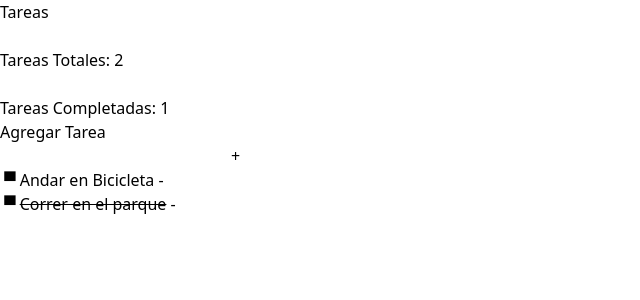
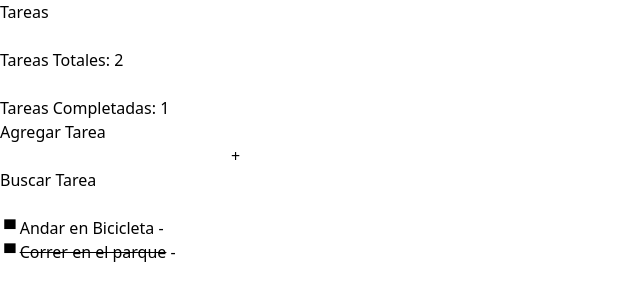
Before and after one commit to joaquinirigoyen/TO-DO, a React (Create React App) app in the folder pwa2024/: page / in a window 1280 px wide. Shown: the top 300 px of the page, without its empty margins (0-640 px from the left). Built offline with nearby package versions, Linux system fonts and the light colour scheme.

Commit message:
Buscador de Tareas

```diff
--- /dev/null
+++ b/pwa2024/src/Components/Buscador/Buscador.jsx
@@ -0,0 +1,25 @@
+import { useState } from "react";
+
+export default function Buscador({buscarTarea}){
+    const [valorinput, setValorInput] = useState("");
+
+    function cambiaValorYBuscaTarea(valor){
+        setValorInput(valor);
+        buscarTarea(valor);
+    }
+    function handleClick(){
+        setValorInput("");
+        buscarTarea("");
+    }
+
+    return (
+        <>
+            <label>Buscar Tarea</label><br/>
+                <input type="text"
+                    value = {valorinput}
+                    onChange ={e => cambiaValorYBuscaTarea(e.target.value)}
+                    onClick={handleClick} >
+                </input>
+        </>
+    )
+}
--- a/pwa2024/src/Components/ListaTareas/ListaTareas.jsx
+++ b/pwa2024/src/Components/ListaTareas/ListaTareas.jsx
@@ -1,13 +1,15 @@
 import Tarea from '../Tarea/Tarea';
 
-export default function ListaTareas({tareasA, cambiarEstado, eliminarTarea}){
-    const listaTareas = tareasA.map(tarea =>{
+export default function ListaTareas({tareasA, tareasF, cambiarEstado, eliminarTarea}){
+    let tareas =tareasA;
+    if (tareasF.length !== 0){tareas = tareasF};
+
+    const listaTareas = tareas.map(tarea =>{
         return (
         <li key={tarea.id}>
             <Tarea id={tarea.id} descripcion={tarea.descripcion} estaCompletada={tarea.estaCompletada} cambiarEstado={cambiarEstado} eliminarTarea={eliminarTarea}/>
         </li>);
     });
-
     return (
         <ul>
             {listaTareas}
--- a/pwa2024/src/Pages/Home/Home.jsx
+++ b/pwa2024/src/Pages/Home/Home.jsx
@@ -2,10 +2,12 @@ import { useState } from "react";
 import { arregloTareas } from "../../datos/tareas";
 import Titulo from "../../Components/Titulo/Titulo";
 import AgregarTarea from "../../Components/AgregarTarea/AgregarTarea";
+import Buscador from "../../Components/Buscador/Buscador";
 import ListaTareas from "../../Components/ListaTareas/ListaTareas";
 
 export default function Home(){
     const [tareas, setTareas] = useState(arregloTareas);
+    const [tareasFiltradas, setTareasFiltradas] = useState([]);
 
     function agregarTareaNueva(descripcion){
         const lastId = tareas.length > 0 ? (tareas[tareas.length - 1].id) : (1);
@@ -16,6 +18,7 @@ export default function Home(){
         }
         const nuevasTareas = [...tareas, nuevaTarea];
         setTareas(nuevasTareas);
+        setTareasFiltradas([]);
     }
 
     function cambiarEstado(id){
@@ -34,13 +37,21 @@ export default function Home(){
         setTareas(tareasActualizadas);
     }
 
+    function buscarTarea(valor){
+        if (valor === ""){setTareasFiltradas([])};
+        const tareasEncontradas = tareas.filter(tarea =>tarea.descripcion.toLocaleLowerCase().includes(valor.toLowerCase()));
+        setTareasFiltradas(tareasEncontradas);
+    }
+
     return (
         <>
             <Titulo texto="Tareas" /><br/>
             <h2>Tareas Totales: {tareas.length}</h2><br/>
             <h2>Tareas Completadas: {tareas.filter(tarea=>tarea.estaCompletada===true).length}</h2>
-            <AgregarTarea agregarTarea={agregarTareaNueva}/>
-            <ListaTareas tareasA={tareas} cambiarEstado={cambiarEstado} eliminarTarea={eliminarTarea} />
+            <AgregarTarea agregarTarea={agregarTareaNueva}/><br/>
+            <Buscador buscarTarea={buscarTarea}/>
+            <ListaTareas tareasA={tareas} tareasF={tareasFiltradas} cambiarEstado={cambiarEstado} eliminarTarea={eliminarTarea} />
+
         </>
     )
 }
```
